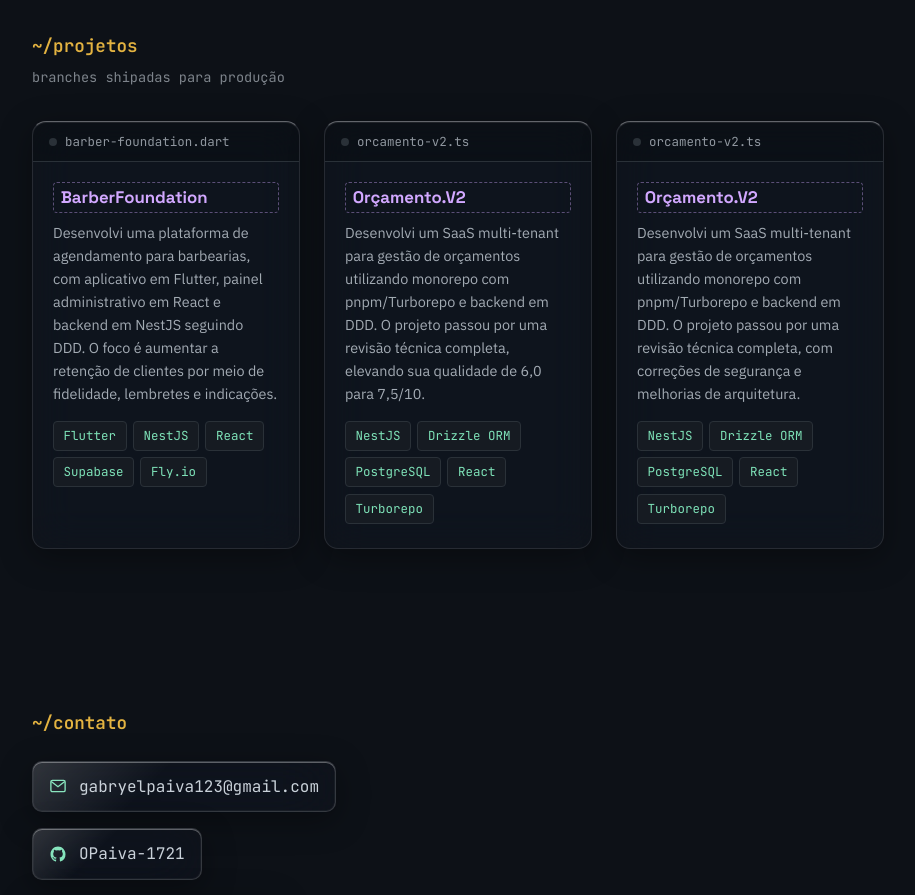
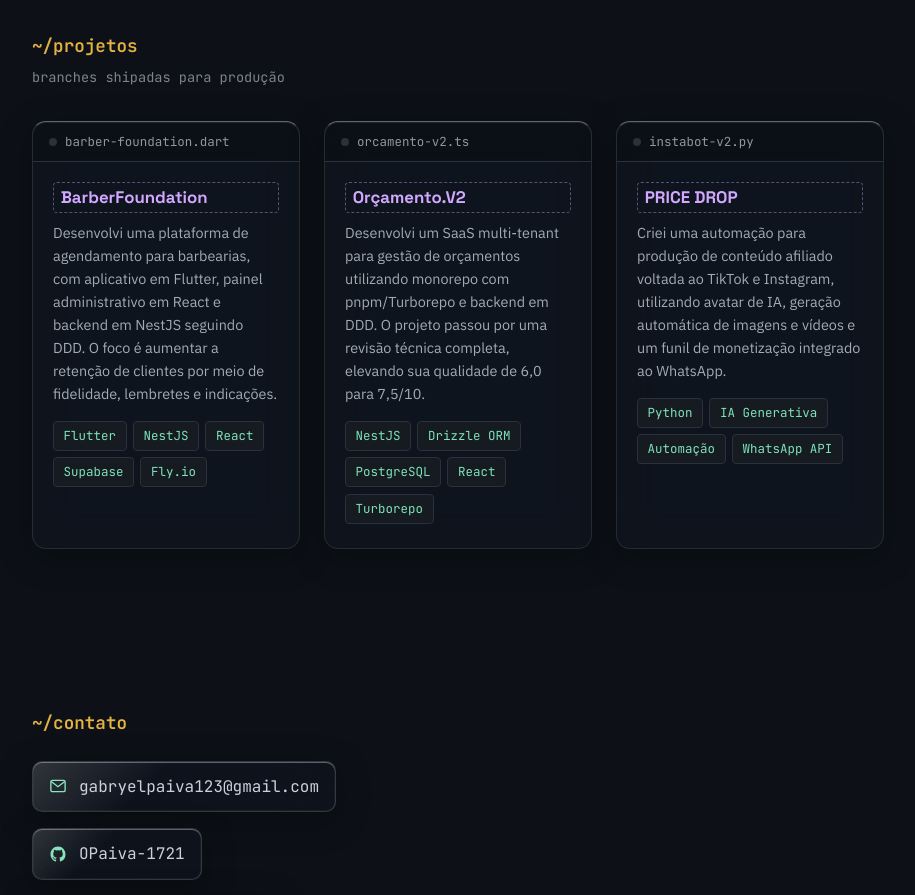
Before and after one commit to OPaiva-1721/portifolio, a React (Vite) app: page / in a window 1280 px wide. Shown: the part 2640-3535 px from the top of the page, without its empty margins (182-1097 px from the left). Built offline with nearby package versions, Linux system fonts and the light colour scheme.

Commit message:
Atualiza projetos no currículo: com nova descrição e tecnologias

```diff
--- a/src/components/Curriculo.jsx
+++ b/src/components/Curriculo.jsx
@@ -117,7 +117,9 @@ export default function Curriculo() {
             <section className="cv-section">
               <h2>Projetos</h2>
               <div className="cv-projects">
-                {projects.map((project) => (
+                {projects
+                  .filter((project) => project.id !== 'price-drop')
+                  .map((project) => (
                   <div className="cv-project" key={project.id}>
                     <h3>{project.name}</h3>
                     <p>{project.description}</p>
--- a/src/data/content.js
+++ b/src/data/content.js
@@ -123,13 +123,13 @@ export const projects = [
     href: 'https://github.com/OPaiva-1721/Orcamento.V2',
   },
   {
-    id: 'orcamento-v2',
-    filename: 'orcamento-v2.ts',
-    name: 'Orçamento.V2',
+    id: 'price-drop',
+    filename: 'instabot-v2.py',
+    name: 'PRICE DROP',
     description:
-      'Desenvolvi um SaaS multi-tenant para gestão de orçamentos utilizando monorepo com pnpm/Turborepo e backend em DDD. O projeto passou por uma revisão técnica completa, com correções de segurança e melhorias de arquitetura.',
-    stack: ['NestJS', 'Drizzle ORM', 'PostgreSQL', 'React', 'Turborepo'],
-    href: 'https://github.com/OPaiva-1721/Orcamento.V2',
+      'Criei uma automação para produção de conteúdo afiliado voltada ao TikTok e Instagram, utilizando avatar de IA, geração automática de imagens e vídeos e um funil de monetização integrado ao WhatsApp.',
+    stack: ['Python', 'IA Generativa', 'Automação', 'WhatsApp API'],
+    href: 'https://github.com/OPaiva-1721/Instabot-v2',
   },
 ];
 
```
